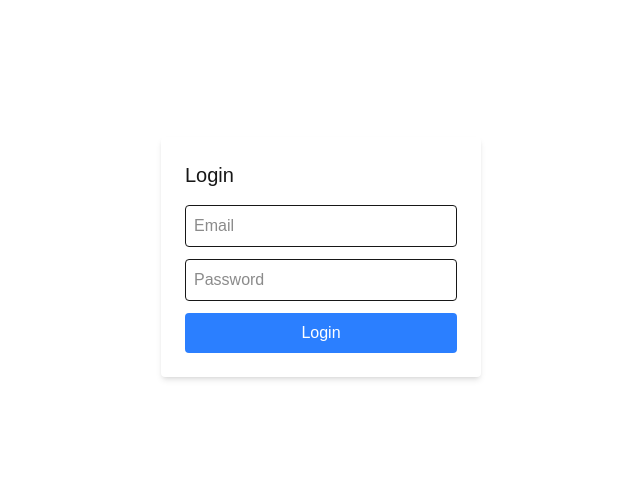
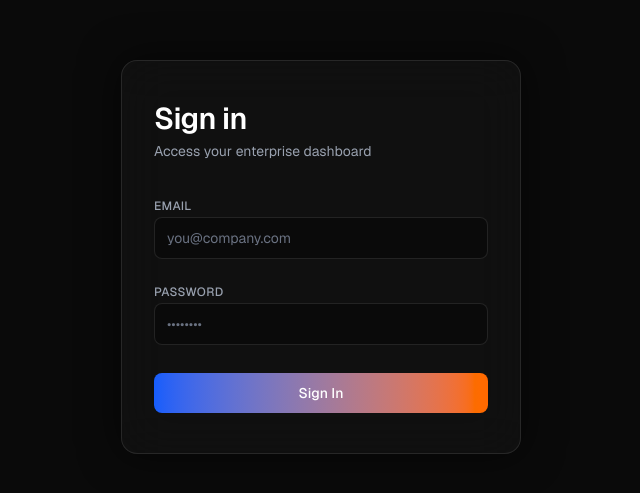
Before and after one commit to vivekThoke/EmpAI, a Next.js app in the folder employee-portal-ui/: page /login in a window 1280 px wide. Shown: the part 143-636 px from the top of the page, without its empty margins (319-959 px from the left). Built offline with nearby package versions, Linux system fonts and the light colour scheme.

Commit message:
Changed the login page design [Updates]

```diff
--- a/employee-portal-ui/app/login/page.tsx
+++ b/employee-portal-ui/app/login/page.tsx
@@ -5,7 +5,12 @@ import api from "../services/apiClient";
 import { useRouter } from "next/navigation";
 
 export default function LoginPage() {
-    const { register, handleSubmit, formState: {errors}, } = useForm();
+    const {
+        register,
+        handleSubmit,
+        formState: { errors, isSubmitting },
+    } = useForm();
+
     const router = useRouter();
 
     const onSubmit = async (data: any) => {
@@ -13,32 +18,101 @@ export default function LoginPage() {
             const res = await api.post("/Auth/login", data);
             localStorage.setItem("token", res.data.token);
             router.push("/dashboard");
-        }
-        catch (err: any) {
+        } catch (err: any) {
             alert(err.response?.data || "Login Failed");
         }
     };
 
     return (
-        <div className="flex items-center justify-center h-screen">
-            <form onSubmit={handleSubmit(onSubmit)}
-                    className="bg-white p-6 rounded shadow-md w-80">
-                <h2 className="text-xl mb-4">Login</h2>
+        <div className="min-h-screen bg-[#0A0A0A] flex items-center justify-center font-sans text-white">
 
-                <input
-                    {...register("email", {required: "Email is required"})}
-                    placeholder="Email"
-                    className="w-full mb-3 p-2 border rounded" />
+            {/* Card */}
+            <div className="w-[400px] px-8 py-10 rounded-2xl
+                            bg-[#121212]/80 backdrop-blur-xl
+                            border border-white/10
+                            shadow-[0_0_40px_rgba(0,0,0,0.6)]">
 
-                <input
-                    {...register("password", {required: "Password is required"})}
-                    type="password"
-                    placeholder="Password"
-                    className="w-full mb-3 p-2 border rounded" />
+                {/* Header */}
+                <div className="mb-8">
+                    <h1 className="text-3xl font-semibold tracking-tight">
+                        Sign in
+                    </h1>
+                    <p className="text-sm text-gray-400 mt-1">
+                        Access your enterprise dashboard
+                    </p>
+                </div>
 
-                <button type="submit"
-                        className="w-full bg-blue-500 text-white p-2 rounded">Login</button>
-            </form>
+                <form onSubmit={handleSubmit(onSubmit)} className="space-y-5">
+
+                    {/* Email */}
+                    <div className="space-y-1.5">
+                        <label className="text-xs text-gray-400 font-medium tracking-wide">
+                            EMAIL
+                        </label>
+
+                        <input
+                            {...register("email", { required: "Email is required" })}
+                            placeholder="you@company.com"
+                            className="w-full px-3 py-2.5 rounded-lg
+                                       bg-[#0A0A0A] border border-white/10
+                                       text-sm text-white
+                                       placeholder:text-gray-500
+                                       focus:outline-none
+                                       focus:border-blue-500
+                                       focus:ring-1 focus:ring-blue-500
+                                       transition-all"
+                        />
+
+                        {errors.email && (
+                            <p className="text-[11px] text-orange-400">
+                                {errors.email.message as string}
+                            </p>
+                        )}
+                    </div>
+
+                    {/* Password */}
+                    <div className="space-y-1.5">
+                        <label className="text-xs text-gray-400 font-medium tracking-wide">
+                            PASSWORD
+                        </label>
+
+                        <input
+                            {...register("password", { required: "Password is required" })}
+                            type="password"
+                            placeholder="••••••••"
+                            className="w-full px-3 py-2.5 rounded-lg
+                                       bg-[#0A0A0A] border border-white/10
+                                       text-sm text-white
+                                       placeholder:text-gray-500
+                                       focus:outline-none
+                                       focus:border-blue-500
+                                       focus:ring-1 focus:ring-blue-500
+                                       transition-all"
+                        />
+
+                        {errors.password && (
+                            <p className="text-[11px] text-orange-400">
+                                {errors.password.message as string}
+                            </p>
+                        )}
+                    </div>
+
+                    {/* Button */}
+                    <button
+                        type="submit"
+                        disabled={isSubmitting}
+                        className="w-full mt-2 py-2.5 rounded-lg text-sm font-medium
+                                   bg-gradient-to-r from-blue-600 to-orange-500
+                                   hover:opacity-90 active:scale-[0.99]
+                                   transition-all duration-200
+                                   disabled:opacity-50"
+                    >
+                        {isSubmitting ? "Signing in..." : "Sign In"}
+                    </button>
+                </form>
+
+
+            </div>
         </div>
-    )
+    );
 }
```
